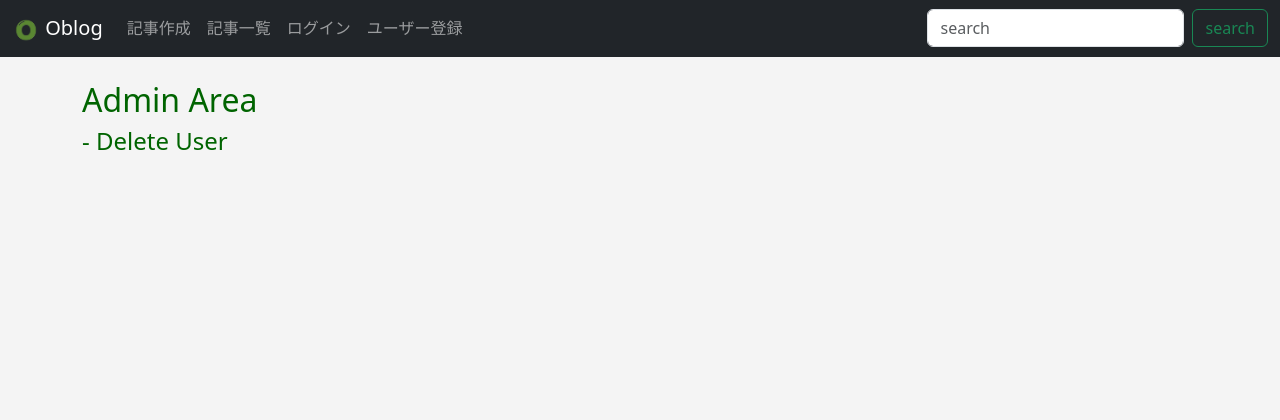
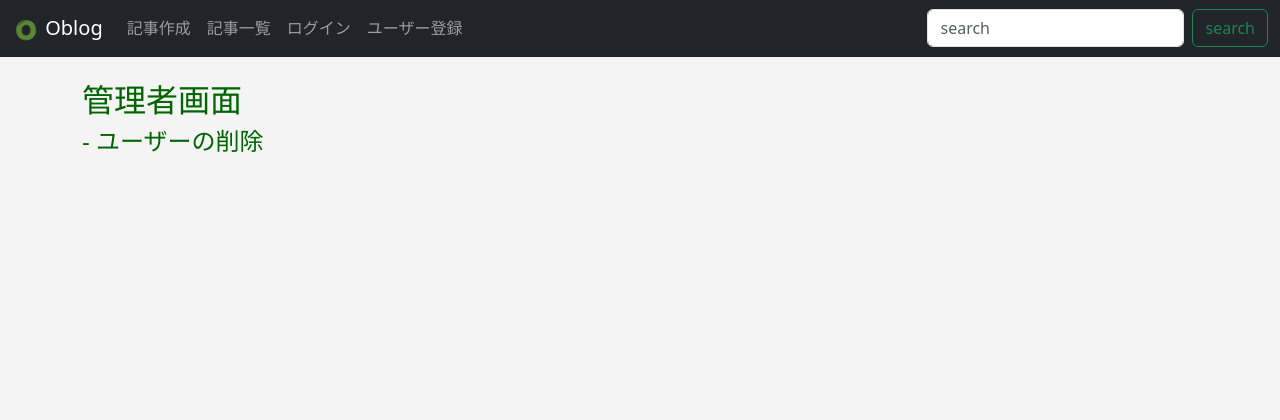
Before and after one commit to ojizou003/oblog, a Flask app: template templates/admin.html in a window 1280 px wide. Shown: the top 420 px of the page. Run offline with Flask 3, Linux system fonts and the light colour scheme; the template is opened without the code that fills it, so the values that code supplies are empty; some libraries are stand-ins or nearby versions.

Commit message:
📝 管理者画面の日本語化

```diff
--- a/templates/admin.html
+++ b/templates/admin.html
@@ -2,8 +2,8 @@
 
 {% block content %}
 
-    <h2>Admin Area</h2>
-    <h4>  - Delete User</h4>
+    <h2>管理者画面</h2>
+    <h4>  - ユーザーの削除</h4>
     <table class="table table-hover table-bordered table-striped">
 {% for our_user in our_users %}
     <tr>
```
